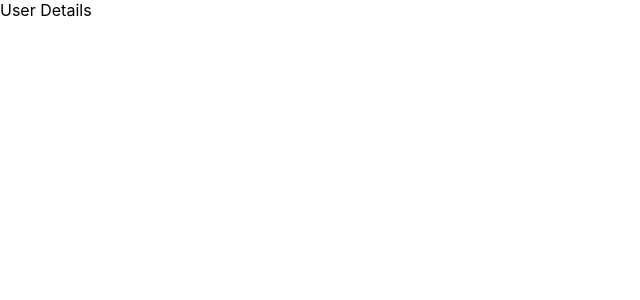
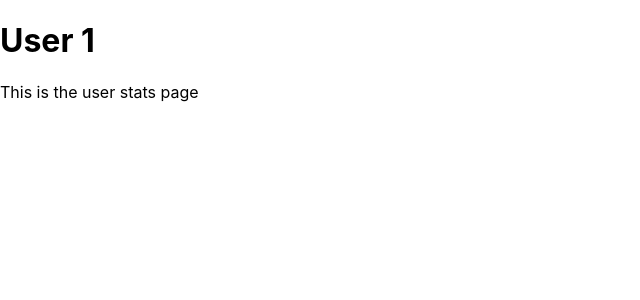
Before and after one commit to JTHEN-DEV/TimeLog, a React (Create React App) app: page /user/1 in a window 1280 px wide. Shown: the top 300 px of the page, without its empty margins (0-640 px from the left). Built offline with nearby package versions, Linux system fonts and the light colour scheme; no server answers; sample sign-in values are in the browser's storage.

Commit message:
Added User Page Boilerplate

```diff
--- a/src/App.tsx
+++ b/src/App.tsx
@@ -7,6 +7,7 @@ import Login from "./components/Login";
 import { AuthProvider } from "./contexts/AuthContext";
 import PrivateRoute from "./components/PrivateRoute";
 import TimeTracker from "./components/TimeTracker";
+import User from "./components/User";
 
 const router = createBrowserRouter([
     {
@@ -15,7 +16,7 @@ const router = createBrowserRouter([
     },
     {
         path: "/user/:userId",
-        element: <div>User Details</div>,
+        element: <PrivateRoute component={User} from="/user" />,
     },
     {
         path: "/app",
--- a/src/components/User.tsx
+++ b/src/components/User.tsx
@@ -8,7 +8,7 @@ const User = (props: Props) => {
 
     return (
         <div>
-            <h1>User: {userId ? userId : "Undefined..."}</h1>
+            <h1>User {userId ? userId : "Undefined..."}</h1>
             <div>This is the user stats page</div>
         </div>
     );
```
